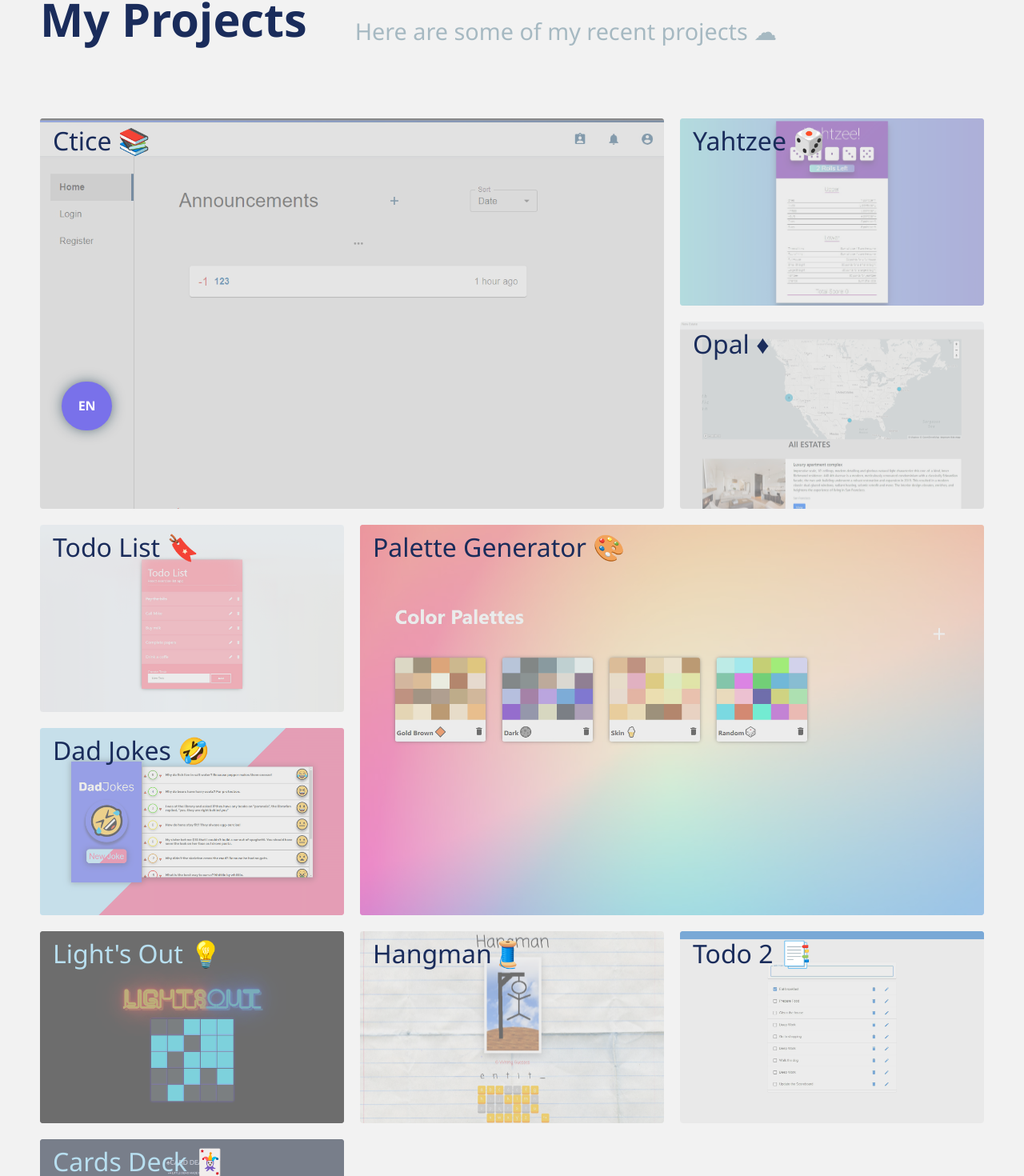
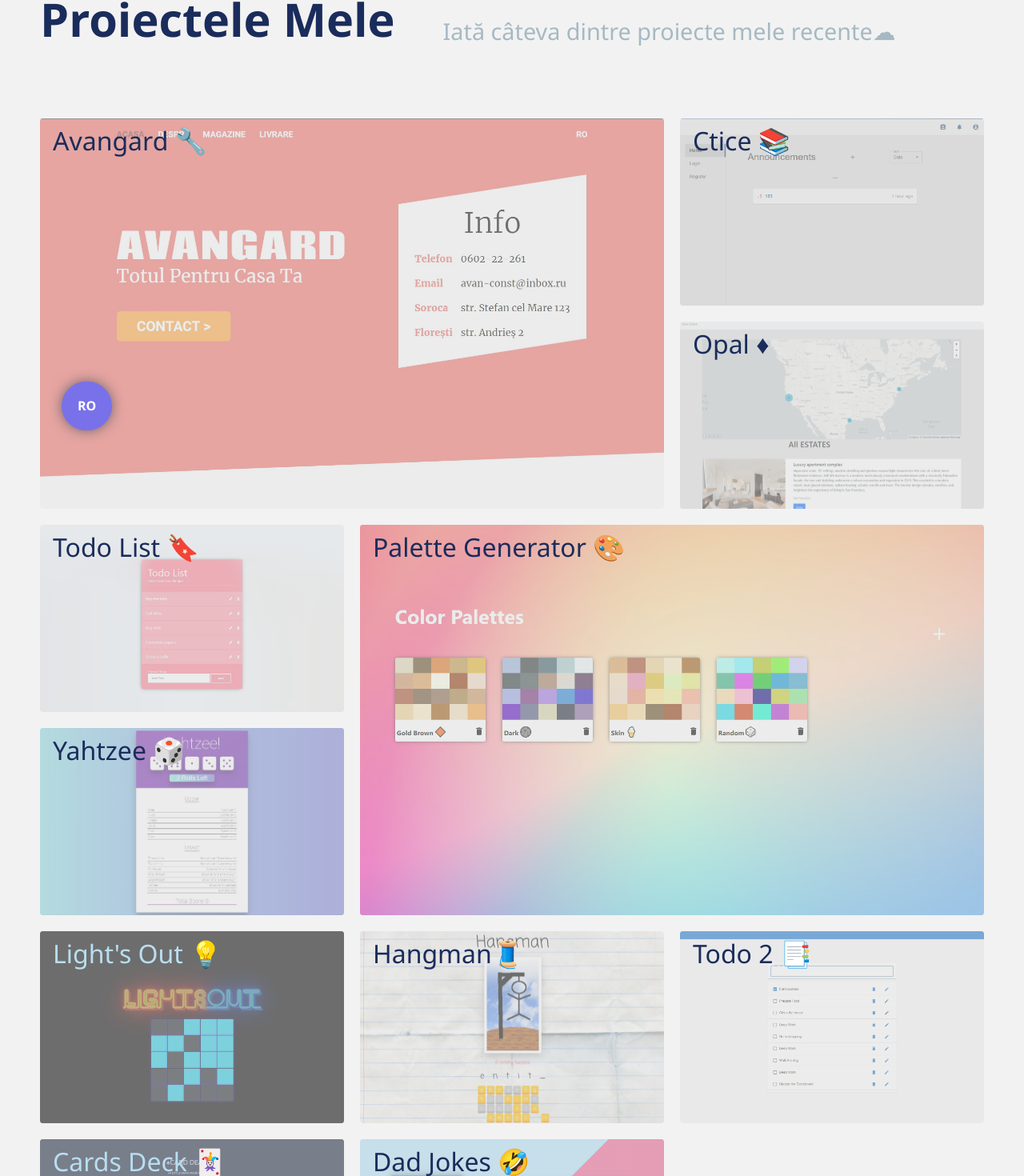
Before and after one commit to hrwire127/artiom-onilov, a React (Create React App) app: page /portofolio in a window 1280 px wide. Shown: the part 214-1684 px from the top of the page at 80% size. Built offline with nearby package versions, Linux system fonts and the light colour scheme.

Commit message:
Photo update + some other settings

```diff
--- a/src/components/Form.js
+++ b/src/components/Form.js
@@ -158,7 +158,8 @@ function Form()
         </button>)
 
     const DisabledBtn = () => (
-        <button disabled
+        <button
+            disabled
             className="action-btn-m btn-disabled"
             style={{
                 display: "flex",
--- a/src/components/Intro.js
+++ b/src/components/Intro.js
@@ -60,7 +60,7 @@ function Intro()
             </Animate>
             <Animate animation="step-anim" start>
                 <Image
-                    src="/images/profile/intro.jpg"
+                    src="/images/profile/about.jpg"
                     alt="profile-intro-img"
                     className="profile"
                     placeholder={<Spinner />}
@@ -79,7 +79,7 @@ function Intro()
             <Animate animation="step-anim" start>
                 <div className="container-center">
                     <Image
-                        src="/images/profile/intro.jpg"
+                        src="/images/profile/about.jpg"
                         alt="profile-intro-img"
                         className="profile"
                         placeholder={<Spinner />}
--- a/src/components/PortofolioItem.js
+++ b/src/components/PortofolioItem.js
@@ -28,7 +28,7 @@ function PortofolioItem(props)
             >
                 {name}
             </div>
-            <div className={Stack
+            {/* <div className={Stack
                 ? "item-repo item-no-anim"
                 : "item-repo item-repo-anim"}
             >
@@ -49,7 +49,7 @@ function PortofolioItem(props)
                 >
                     {repo}
                 </a>
-            </div>
+            </div> */}
             <div
                 className='portofolio-img-overlay'
             />
--- a/src/css/Intro.css
+++ b/src/css/Intro.css
@@ -2,9 +2,8 @@
   width: 450px;
   height: 450px;
 
-  background-position: 0px -50px;
   background-repeat: no-repeat;
-  background-size: cover;
+  background-size: contain;
 
   border-radius: 360px;
 }
--- a/src/layout/Layout.js
+++ b/src/layout/Layout.js
@@ -9,7 +9,7 @@ import "../css/ScrollTop.css"
 
 function Layout(props)
 {
-    const [Lang, setLang] = useState(0)
+    const [Lang, setLang] = useState(1)
 
     return (<main style={{
         minHeight: "100vh",
--- a/src/pages/Portofolio.js
+++ b/src/pages/Portofolio.js
@@ -54,20 +54,20 @@ function Portofolio()
                         <div className="portofolio-container-diff">
                             <div className="huge-row">
                                 <PortofolioItem
-                                    link="https://murmuring-wave-59408.herokuapp.com/"
-                                    name="Ctice 📚"
-                                    repo="https://github.com/hrwire127/ctice"
-                                    img="ctice"
+                                    link="https://avangard0.herokuapp.com/"
+                                    name="Avangard 🔧"
+                                    repo="https://github.com/hrwire127/avangard"
+                                    img="avangard"
                                     setLoading={setLoading}
                                     aspect
                                 />
                             </div>
                             <div className="small-row">
                                 <PortofolioItem
-                                    link="https://yahtzee39.herokuapp.com/"
-                                    name="Yahtzee 🎲"
-                                    repo="https://github.com/hrwire127/yahtzee"
-                                    img="yahtzee"
+                                    link="https://murmuring-wave-59408.herokuapp.com/"
+                                    name="Ctice 📚"
+                                    repo="https://github.com/hrwire127/ctice"
+                                    img="ctice"
                                     setLoading={setLoading}
                                 />
                                 <PortofolioItem
@@ -89,10 +89,10 @@ function Portofolio()
                                     setLoading={setLoading}
                                 />
                                 <PortofolioItem
-                                    link="https://dad-jokes31.herokuapp.com/"
-                                    name="Dad Jokes 🤣"
-                                    repo="https://github.com/hrwire127/dad-jokes"
-                                    img="dadjokes"
+                                    link="https://yahtzee39.herokuapp.com/"
+                                    name="Yahtzee 🎲"
+                                    repo="https://github.com/hrwire127/yahtzee"
+                                    img="yahtzee"
                                     setLoading={setLoading}
                                 />
                             </div>
@@ -144,7 +144,14 @@ function Portofolio()
                                 setLoading={setLoading}
                                 normal
                             />
-                            <div className="item-normal" />
+                            <PortofolioItem
+                                link="https://dad-jokes31.herokuapp.com/"
+                                name="Dad Jokes 🤣"
+                                repo="https://github.com/hrwire127/dad-jokes"
+                                img="dadjokes"
+                                setLoading={setLoading}
+                                normal
+                            />
                             <div className="item-normal" />
                         </div>
                     </section>
```
Also changed, not shown: public/images/portofolio/avangard.png (added), public/images/profile/about.jpg (added).
